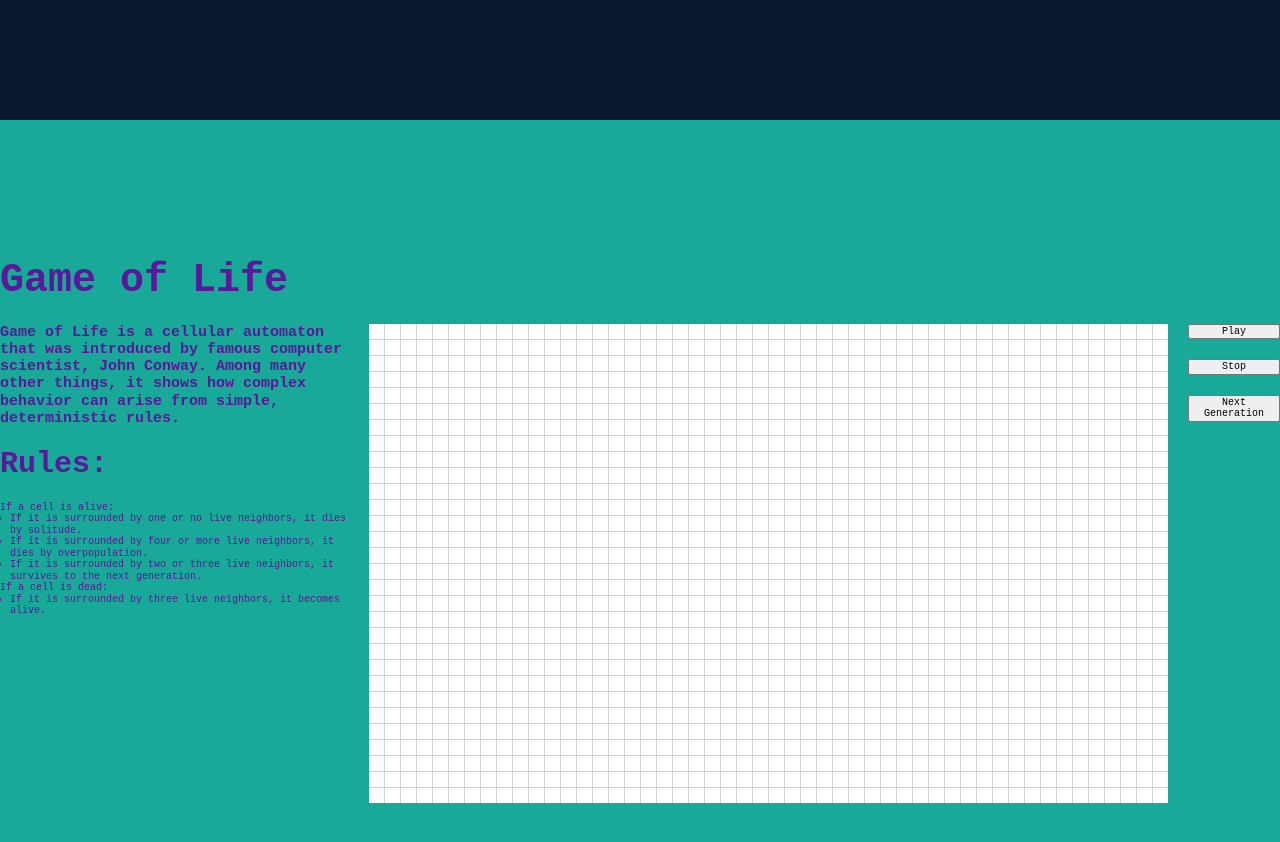
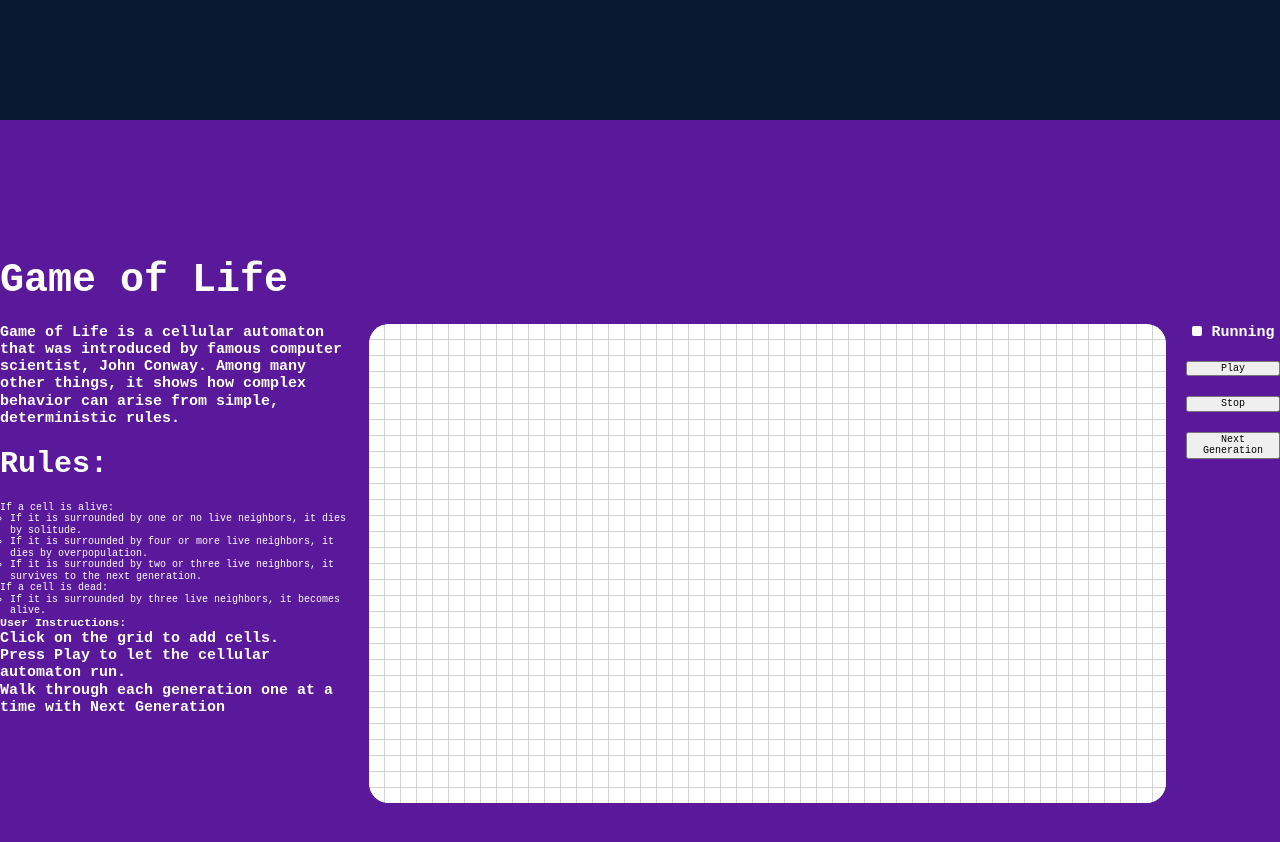
Before and after one commit to abarolli/Portfolio, a React (Vite) app: page / in a window 1280 px wide. Shown: the part 680-1522 px from the top of the page. Built offline with nearby package versions, Linux system fonts and the light colour scheme.

Commit message:
Added Running status indicator

```diff
--- a/src/components/GameOfLifeScreen.module.css
+++ b/src/components/GameOfLifeScreen.module.css
@@ -8,15 +8,41 @@
   gap: 1px;
   margin-right: 20px;
   margin-left: 20px;
+  border: 10px solid var(--darkMatrixGreen);
+  border-radius: 20px;
+  overflow: hidden;
 }
 
 .gameOfLifeController {
   display: flex;
   flex-direction: column;
+  align-items: center;
 }
 
 .gameOfLifeController button {
+  width: 100%;
+}
+
+.gameOfLifeController > * {
   margin-bottom: 20px;
+}
+
+.gridAnimationStatus {
+  height: 10px;
+  width: 10px;
+  border-radius: 2px;
+  background-color: white;
+  display: inline-block;
+}
+
+.gridAnimationStatus + p {
+  display: inline-block;
+  margin-left: 10px;
+}
+
+.gridAnimationStatus.running {
+  background-color: red;
+  box-shadow: 0 0 10px red;
 }
 
 .gameOfLifeContainer {
--- a/src/components/GameOfLifeScreen.tsx
+++ b/src/components/GameOfLifeScreen.tsx
@@ -23,6 +23,7 @@ function GameOfLife({ nRows, nCols, cellSize }: Props) {
 
   const [grid, setGrid] = useState(initGrid());
   const animationRef = useRef<number | null>(null);
+  const [isRunning, setIsRunning] = useState(Boolean(animationRef.current));
 
   const handleCellClick = useCallback((index: number) => {
     setGrid((prevGrid) => {
@@ -93,6 +94,7 @@ function GameOfLife({ nRows, nCols, cellSize }: Props) {
 
   let startAnimation = () => {
     if (animationRef.current) return;
+    setIsRunning(true);
     playGenerations();
   };
 
@@ -108,6 +110,7 @@ function GameOfLife({ nRows, nCols, cellSize }: Props) {
   const stopAnimation = () => {
     animationRef.current && cancelAnimationFrame(animationRef.current);
     animationRef.current = null;
+    setIsRunning(false);
   };
 
   const mapGridToCellComponents = () => {
@@ -130,6 +133,15 @@ function GameOfLife({ nRows, nCols, cellSize }: Props) {
         {mapGridToCellComponents()}
       </div>
       <div className={styles.gameOfLifeController}>
+        <div>
+          <div
+            className={[
+              styles.gridAnimationStatus,
+              isRunning && styles.running,
+            ].join(" ")}
+          ></div>
+          <p>Running</p>
+        </div>
         <button onClick={startAnimation}>Play</button>
         <button onClick={stopAnimation}>Stop</button>
         <button onClick={updateNextGeneration}>Next Generation</button>
@@ -174,6 +186,16 @@ const GameOfLifeDescription: JSX.Element = (
         </ul>
       </li>
     </ul>
+    <h3>User Instructions:</h3>
+    <p>Click on the grid to add cells.</p>
+    <p>
+      Press <span style={{ color: colors.electricCyan }}>Play</span> to let the
+      cellular automaton run.
+    </p>
+    <p>
+      Walk through each generation one at a time with{" "}
+      <span style={{ color: colors.electricCyan }}>Next Generation</span>
+    </p>
   </div>
 );
 
@@ -181,8 +203,8 @@ function GameOfLifeScreen({ nRows, nCols, cellSize }: Props) {
   return (
     <Screen
       style={{
-        backgroundColor: colors.buttons,
-        color: colors.subtleAccents,
+        backgroundColor: colors.subtleAccents,
+        color: colors.text,
       }}
       className="screen--centered screen--centered-col"
     >
```
